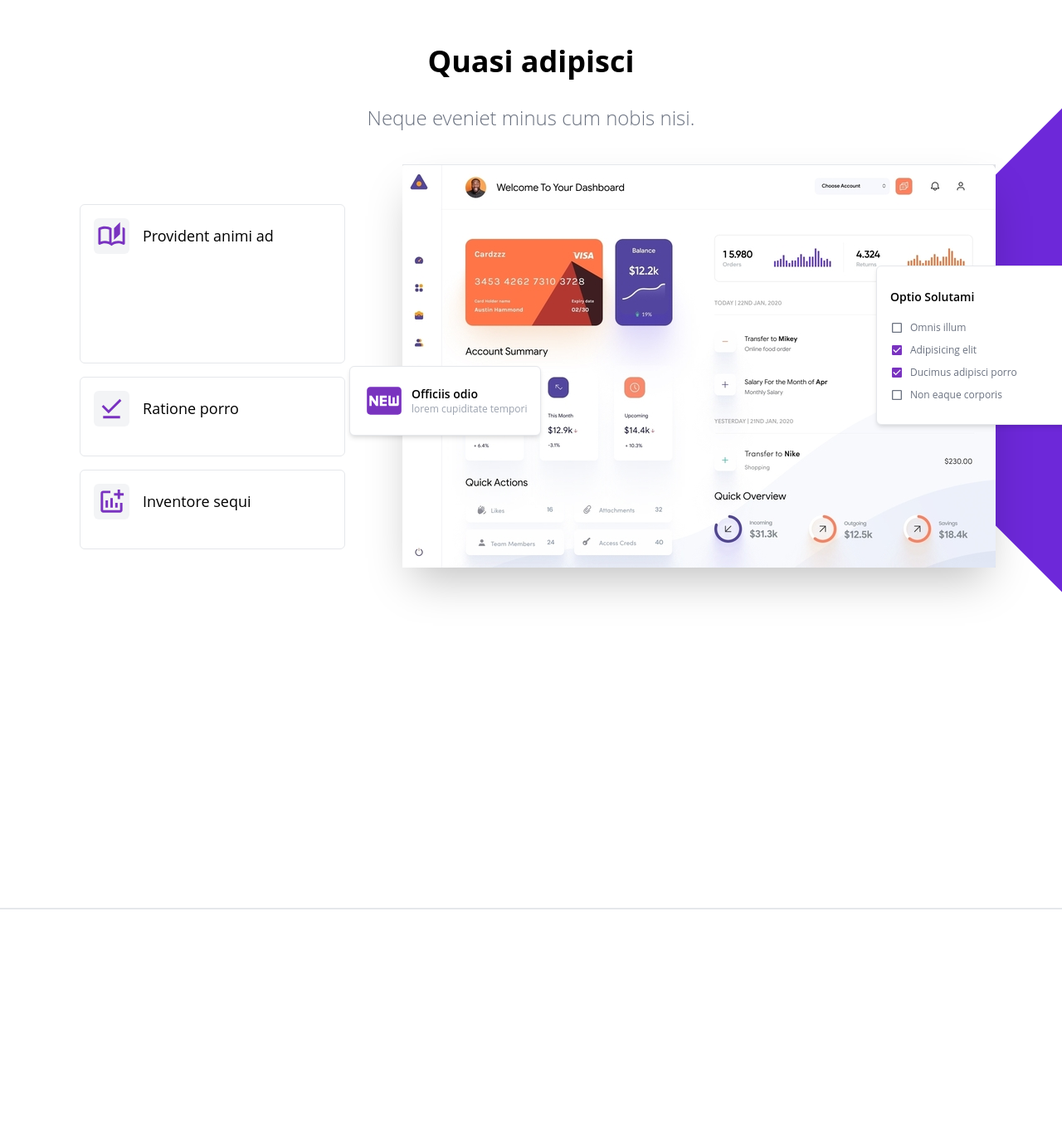
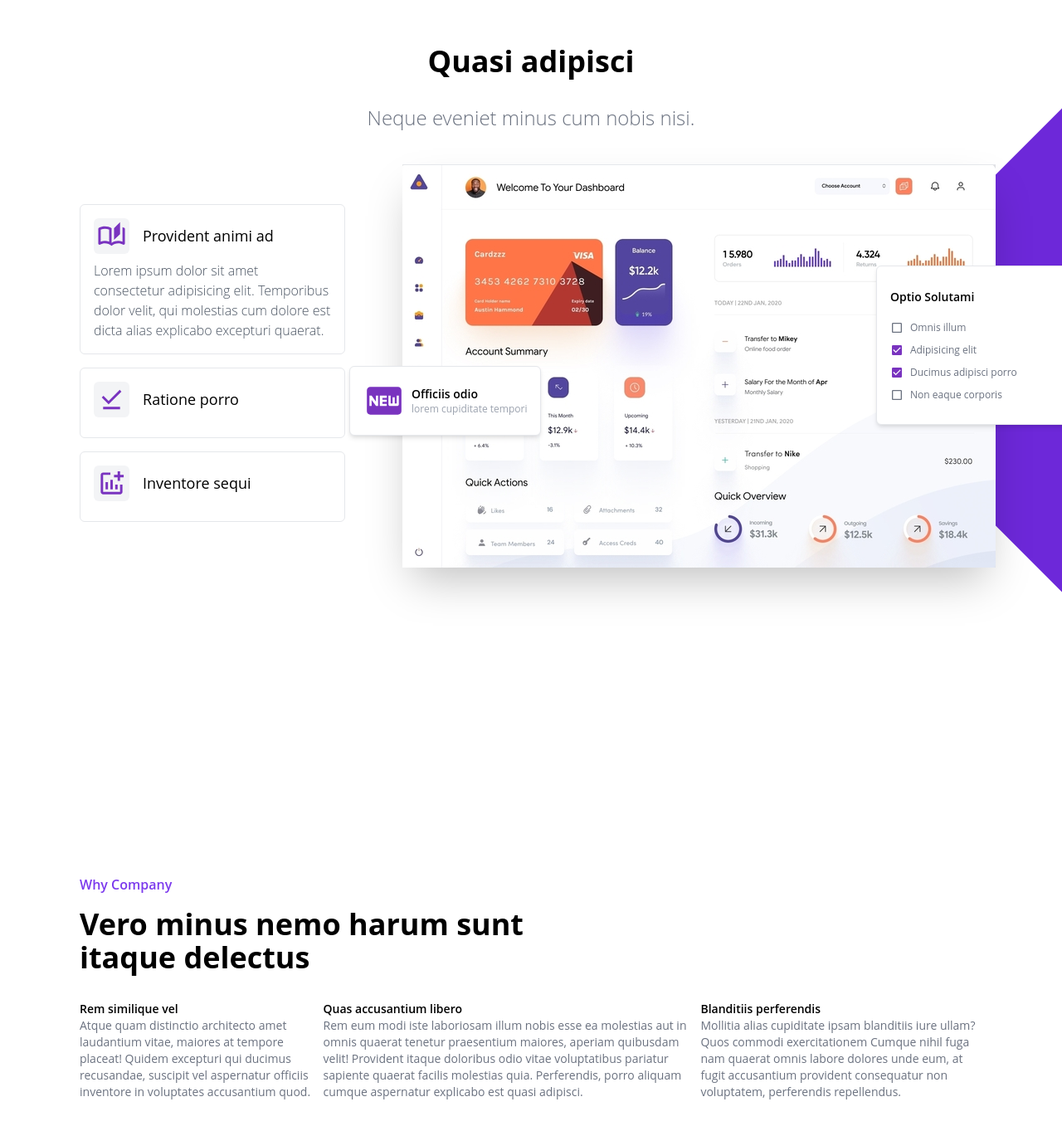
Before and after one commit to felec/landing-template, a React (Create React App) app: page / in a window 1280 px wide. Shown: the part 1912-3275 px from the top of the page at 83% size. Built offline with nearby package versions, Linux system fonts and the light colour scheme.

Commit message:
add info section

```diff
--- a/src/App.tsx
+++ b/src/App.tsx
@@ -3,6 +3,7 @@ import { Header } from './components/Header';
 import { HeaderCardList } from './components/HeaderCardList';
 import { MapSection } from './components/MapSection';
 import { SignUpForm } from './components/SignUpForm';
+import { InfoSection } from './components/InfoSection';
 import { TabsSection } from './components/TabsSection';
 import Background from './assets/svgs/header_bg.svg';
 
@@ -38,7 +39,8 @@ function App() {
       <MapSection />
 
       <TabsSection />
-      <div className='h-96 border-t-2 my-20'></div>
+
+      <InfoSection />
     </div>
   );
 }
--- a/src/components/Header.tsx
+++ b/src/components/Header.tsx
@@ -30,6 +30,7 @@ export const Header = () => {
         },
       });
     }
+    // eslint-disable-next-line
   }, [headInView]);
 
   return (
--- /dev/null
+++ b/src/components/InfoSection.tsx
@@ -0,0 +1,61 @@
+interface InfoItem {
+  icon: any;
+  info: string;
+  title: string;
+}
+
+export const InfoSection = () => {
+  const infoItems: InfoItem[] = [
+    {
+      title: 'Rem similique vel',
+      icon: '',
+      info: `
+      Atque quam distinctio architecto amet laudantium vitae,
+      maiores at tempore placeat! Quidem excepturi qui ducimus recusandae,
+      suscipit vel aspernatur officiis inventore in voluptates accusantium quod.
+      `,
+    },
+    {
+      title: 'Quas accusantium libero',
+      icon: '',
+      info: `
+      Rem eum modi iste laboriosam illum nobis esse ea molestias aut in omnis quaerat
+      tenetur praesentium maiores, aperiam quibusdam velit! Provident itaque doloribus
+      odio vitae voluptatibus pariatur sapiente quaerat facilis molestias quia.
+      Perferendis, porro aliquam cumque aspernatur explicabo est quasi adipisci.
+      `,
+    },
+    {
+      title: 'Blanditiis perferendis',
+      icon: '',
+      info: `
+      Mollitia alias cupiditate ipsam blanditiis iure ullam? Quos commodi exercitationem
+      Cumque nihil fuga nam quaerat omnis labore dolores unde eum, at fugit accusantium
+      provident consequatur non voluptatem, perferendis repellendus.
+      `,
+    },
+  ];
+
+  return (
+    <section className='flex flex-col my-2 px-24 py-8'>
+      <h2 className='text-base font-semibold text-purple-600'>Why Company</h2>
+      <h3 className='text-4xl font-bold w-3/5 mt-4 mb-8'>
+        Vero minus nemo harum sunt itaque delectus
+      </h3>
+
+      <div className='flex'>
+        {infoItems.map((i) => {
+          return (
+            <div key={i.title} className='flex flex-col text-sm'>
+              <div className='flex'>
+                {i.icon}
+                <h4 className='font-semibold'>{i.title}</h4>
+              </div>
+              <p className='text-gray-500'>{i.info}</p>
+            </div>
+          );
+        })}
+      </div>
+    </section>
+  );
+};
--- a/src/components/TabsSection.tsx
+++ b/src/components/TabsSection.tsx
@@ -29,20 +29,6 @@ interface TabItem {
   content: string;
 }
 
-const tabVariants = {
-  initial: {
-    scaleX: 1,
-    scaleY: 1,
-  },
-  selected: {
-    scaleX: 1,
-    scaleY: 1,
-    transition: {
-      ease: 'linear',
-    },
-  },
-};
-
 export const TabsSection = () => {
   const [tabIndex, setTabIndex] = useState(0);
   const [tabsRef, tabsInView] = useInView({
@@ -58,8 +44,7 @@ export const TabsSection = () => {
       content: `
     Lorem ipsum dolor sit amet consectetur adipisicing elit.
     Temporibus dolor velit, qui molestias cum dolore est dicta alias
-    explicabo excepturi quaerat quisquam et quae modi pariatur
-    neque ad doloremque aut.
+    explicabo excepturi quaerat.
     `,
     },
     {
@@ -68,8 +53,7 @@ export const TabsSection = () => {
       icon: <MdOutlineFileDownloadDone size={35} color='#7933bf' />,
       content: `
     Repudiandae inventore ad a ducimus. Nesciunt quidem tempore nemo hic illo
-    impedit dignissimos distinctio accusantium eveniet nisi, expedita tenetur
-    enim deleniti rem ea unde eligendi, exercitationem soluta. Eius, id.
+    impedit dignissimos enim deleniti rem ea unde eligendi.
     `,
     },
     {
@@ -78,8 +62,7 @@ export const TabsSection = () => {
       icon: <MdOutlineAddchart size={35} color='#7933bf' />,
       content: `
     Eveniet optio quod maxime ratione, quos possimus aliquam ea porro animi
-    omnis consectetur veniam molestiae nobis asperiores!
-    Quae accusantium dolor ex libero at minima omnis consequatur possimus minus.
+    omnis consectetur veniam molestiae nobis asperiores. Quae accusantium.
     `,
     },
   ];
@@ -105,23 +88,30 @@ export const TabsSection = () => {
       </div>
 
       <div className='mx-24'>
-        <div className='relative flex flex-col my-4'>
+        <div className='flex flex-col my-4'>
           {tabItems.map((t, i) => {
             return (
               <motion.div
                 layout
                 key={t.title}
                 onClick={() => handleTabClick(i)}
-                style={{
-                  height: tabIndex === i ? '12rem' : '6rem',
-                  width: '20rem',
-                }}
-                className='flex flex-col my-2 p-4 bg-white border border-gray-200 hover:border-purple-600 rounded-md cursor-pointer'
+                className='flex flex-col justify-center w-80 my-2 p-4 bg-white border border-gray-200 hover:border-purple-600 rounded-md cursor-pointer'
               >
-                <div className='flex items-center'>
+                <motion.div layout className='flex items-center mb-2'>
                   <div className='p-1 rounded-md bg-gray-100'>{t.icon}</div>
+
                   <h3 className='text-lg font-medium ml-4'>{t.title}</h3>
-                </div>
+                </motion.div>
+
+                {tabIndex === i && (
+                  <motion.p
+                    initial={{ opacity: 0 }}
+                    animate={{ opacity: 1 }}
+                    className='text-base font-thin text-gray-600 overflow-hidden'
+                  >
+                    {t.content}
+                  </motion.p>
+                )}
               </motion.div>
             );
           })}
@@ -171,7 +161,7 @@ const renderTabImages = (i: number) => {
           variants={dashVariants}
           className='absolute top-36 right-20 border-t shadow-2xl'
         >
-          <img src={Dash1} alt='dashboard' />
+          <img style={{ objectFit: 'cover' }} src={Dash1} alt='dashboard' />
 
           <motion.div
             variants={panelVariants}
@@ -219,7 +209,7 @@ const renderTabImages = (i: number) => {
           variants={dashVariants}
           className='absolute top-36 right-20 border-t shadow-2xl'
         >
-          <img src={Dash2} alt='dashboard' />
+          <img style={{ objectFit: 'cover' }} src={Dash2} alt='dashboard' />
 
           <motion.div
             variants={panelVariants}
@@ -266,7 +256,7 @@ const renderTabImages = (i: number) => {
           variants={dashVariants}
           className='absolute top-36 right-20 border-t shadow-2xl'
         >
-          <img src={Dash3} alt='dashboard' />
+          <img style={{ objectFit: 'cover' }} src={Dash3} alt='dashboard' />
 
           <motion.div
             variants={panelVariants}
```
